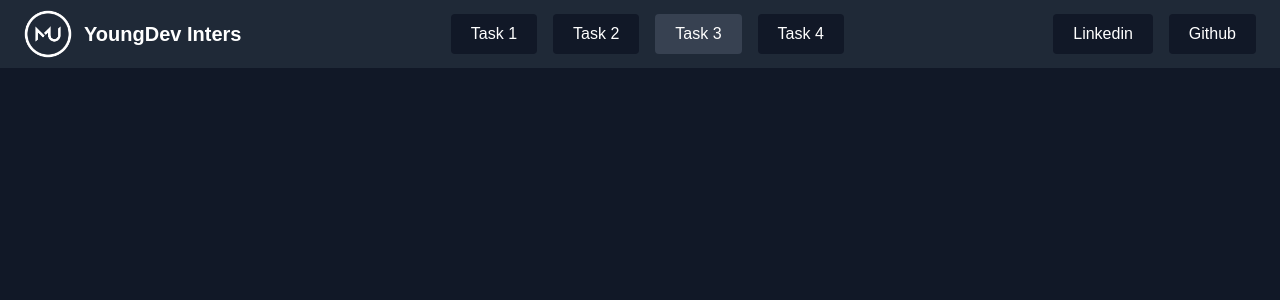
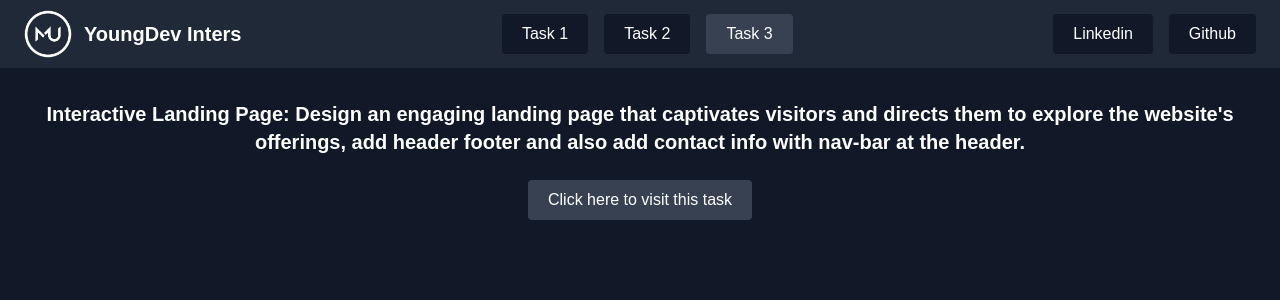
Before and after one commit to Muhammad-Usman-61/YoungDev-Intern, a React (Vite) app: page / in a window 1280 px wide. Both pictures are taken after a click on the element "Task 3". Shown: the top 300 px of the page. Built offline with nearby package versions, Linux system fonts and the light colour scheme.

Commit message:
path adjusted

```diff
--- a/src/App.tsx
+++ b/src/App.tsx
@@ -3,6 +3,7 @@ import "./App.css";
 import Login from "./components/Login";
 import NavBar from "./components/NavBar";
 import Registration from "./components/Registration";
+import Task3 from "./components/Task3";
 
 function App() {
   const [task, setTask] = useState("Task 1");
@@ -12,6 +13,7 @@ function App() {
       <NavBar currentTask={(selectedTask) => setTask(selectedTask)} />
       {task === "Task 1" ? <Login /> : null}
       {task === "Task 2" ? <Registration /> : null}
+      {task === "Task 3" ? <Task3 /> : null}
     </>
   );
 }
--- a/src/components/Login.tsx
+++ b/src/components/Login.tsx
@@ -68,7 +68,7 @@ const Login = () => {
         </div>
         <div className="flex order-1 lg:order-2">
           <img
-            src="src\assets\Mobile login-bro.svg"
+            src="src/assets/Mobile login-bro.svg"
             className="w-[44rem]"
             alt="Flowbite Logo"
           />
--- a/src/components/NavBar.tsx
+++ b/src/components/NavBar.tsx
@@ -5,7 +5,7 @@ interface Props {
 }
 
 const NavBar = ({ currentTask }: Props) => {
-  const tasks = ["Task 1", "Task 2", "Task 3", "Task 4"];
+  const tasks = ["Task 1", "Task 2", "Task 3"];
   const [task1, setTask] = useState("Task 1");
   const myData = [
     {
--- /dev/null
+++ b/src/components/Task3.tsx
@@ -0,0 +1,20 @@
+const Task3 = () => {
+  return (
+    <div className="flex flex-col items-center px-6 py-8 mx-auto md:h-screen">
+      <p className="mb-6 text-xl font-semibold text-white text-center">
+        Interactive Landing Page: Design an engaging landing page that
+        captivates visitors and directs them to explore the website's offerings,
+        add header footer and also add contact info with nav-bar at the header.
+      </p>
+      <a
+        href="https://muhammad-usman061.vercel.app/"
+        target="_blank"
+        className="px-5 py-2 text-white rounded bg-gray-700 hover:bg-gray-800 cursor-pointer"
+      >
+        Click here to visit this task
+      </a>
+    </div>
+  );
+};
+
+export default Task3;
```
